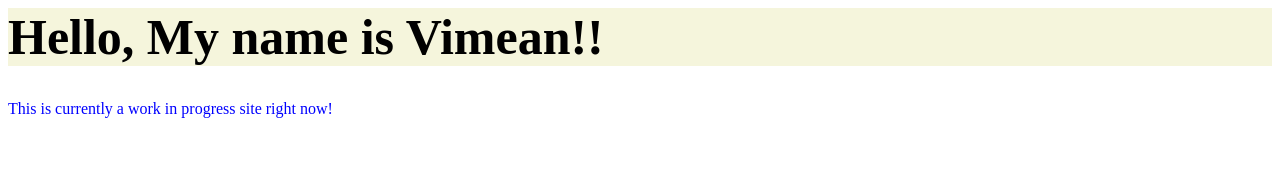
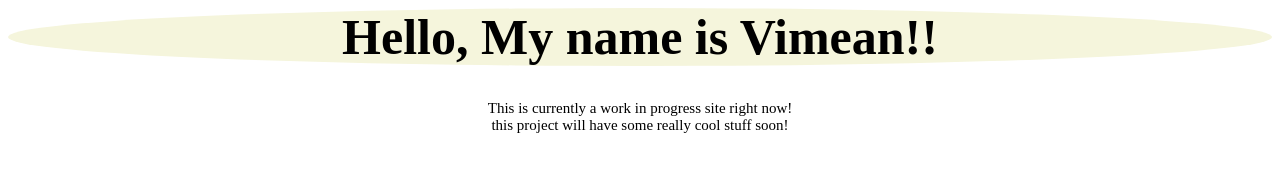
Before and after one commit to vimeannouv/december_project_soe, a plain HTML site: page index.html in a window 1280 px wide. Drawn offline with Linux system fonts and the light colour scheme.

Commit message:
Added border radius. Changed index to say something different. Overall, testing to see if it consistently updates the site.

```diff
--- a/index.html
+++ b/index.html
@@ -11,6 +11,8 @@
 
         <p>
             This is currently a work in progress site right now!
+            <br>
+            this project will have some really cool stuff soon!
         </p>
     </body>
 
--- a/main.css
+++ b/main.css
@@ -1,9 +1,11 @@
 h1{
     font-size: 50px;
     background-color: beige;
+    text-align: center;
+    border-radius: 50%;
 }
 
-
 p{
-    color: blue;
+    text-align: center;
+    font-size: 15px;
 }
```
